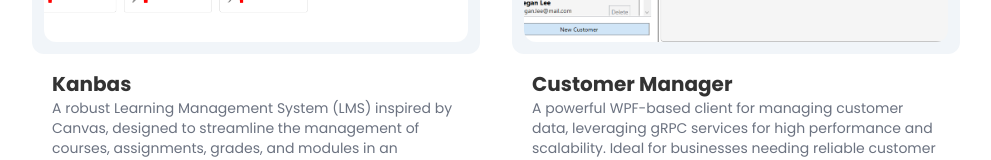
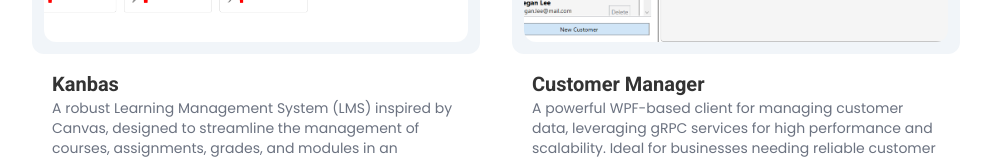
Before and after one commit to damyantjain/portfolio-website, a React (Vite) app: page / in a window 1280 px wide. Shown: the part 1266-1426 px from the top of the page, without its empty margins (144-1135 px from the left). Built offline with nearby package versions, Linux system fonts and the light colour scheme.

Commit message:
Updated font for projects

```diff
--- a/src/components/ProjectCard.jsx
+++ b/src/components/ProjectCard.jsx
@@ -49,7 +49,7 @@ const ProjectCard = ({ project }) => {
                 )}
               </div>
               <div className="px-3 md:px-5 justify-start text- items-start">
-                <div className="font-bold font-poppins text-xl mt-4">
+                <div className="font-bold text-xl mt-4">
                   {project.title}
                 </div>
                 <div className="text-sm font-poppins dark:text-gray-400 text-gray-500">
--- a/src/components/Projects.jsx
+++ b/src/components/Projects.jsx
@@ -26,9 +26,9 @@ const Projects = () => {
   return (
     <div
       ref={ref}
-      className="align-middle font-poppins text-4xl text-[#333333] dark:text-[#e0e0e0]"
+      className="align-middle text-4xl text-[#333333] dark:text-[#e0e0e0]"
     >
-      <div className="text-center">My Projects</div>
+      <div className="text-center font-poppins">My Projects</div>
       <motion.div
         className="lg:grid lg:grid-cols-2 lg:gap-8 mt-4 md:mt-20"
         initial="hidden"
```
